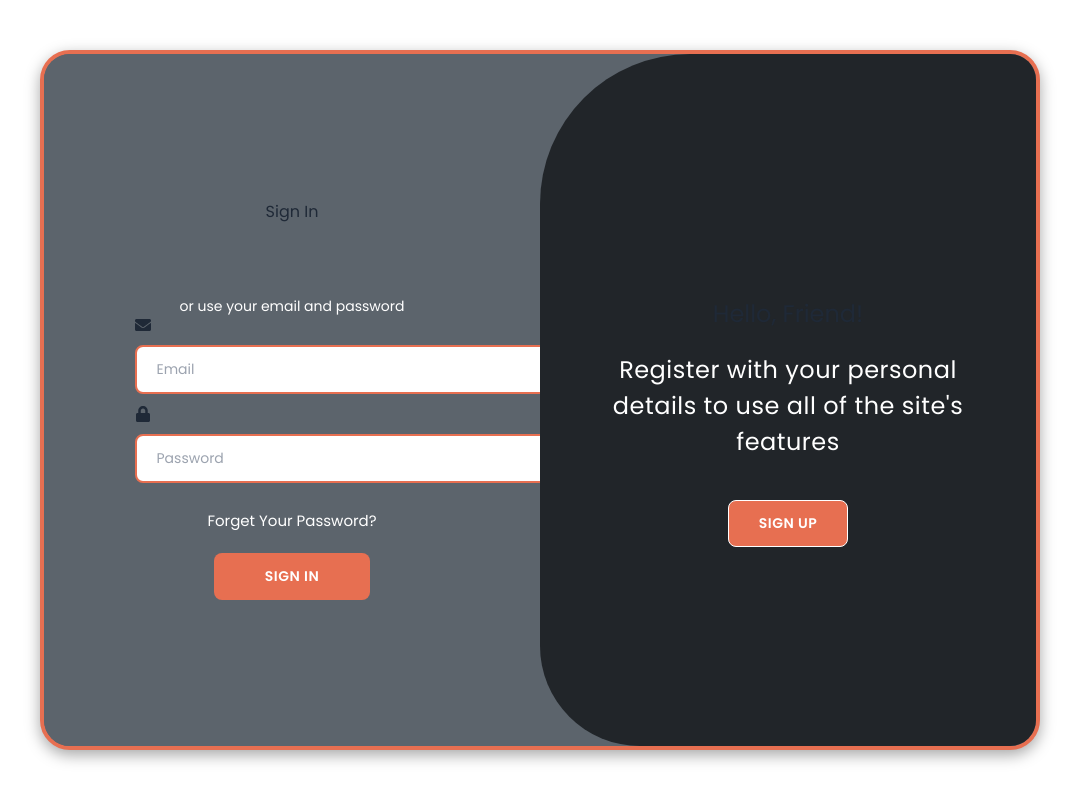
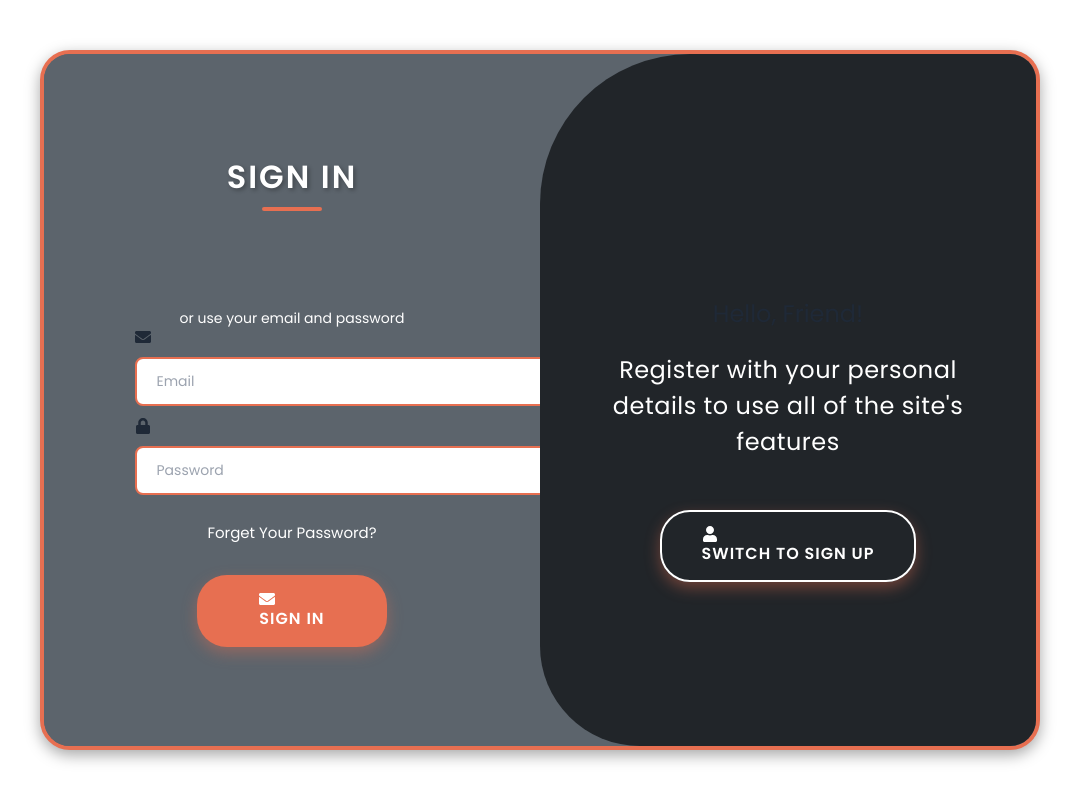
Before and after one commit to Pawarasasmina/SSD-Assignment, a React (Vite) app in the folder frontend/: page / in a window 1280 px wide. Shown: the whole page, without its empty margins (100-1179 px from the left). Built offline with nearby package versions, Linux system fonts and the light colour scheme; a web font is replaced by a local one.

Commit message:
login regiter page error fixed

```diff
--- a/frontend/src/pages/LoginRegister.jsx
+++ b/frontend/src/pages/LoginRegister.jsx
@@ -230,7 +230,9 @@ export const LoginRegister = () => {
               />
             </div>
             <a href="#">Forget Your Password?</a>
-            <button type="submit">Sign In</button>
+            <button type="submit">
+              <FaEnvelope style={{ marginRight: '8px' }} /> Sign In
+            </button>
             {error && <div className={styles.error}>{error}</div>}
             {success && <div className={styles.success}>{success}</div>}
           </form>
@@ -325,7 +327,7 @@ export const LoginRegister = () => {
               />
             </div>
             <button type="submit" className={styles.submitButton}>
-              Finish
+              <FaUser style={{ marginRight: '8px' }} /> Create Account
             </button>
             {error && <div className={styles.error}>{error}</div>}
             {success && <div className={styles.success}>{success}</div>}
@@ -346,7 +348,9 @@ export const LoginRegister = () => {
               <p>
                 Enter your personal details to use all of the site's features
               </p>
-              <button onClick={handleToggle}>Sign In</button>
+              <button onClick={handleToggle}>
+                <FaEnvelope style={{ marginRight: '8px' }} /> Switch to Sign In
+              </button>
             </div>
             <div
               className={`${styles["toggle-panel"]} ${styles["toggle-right"]}`}
@@ -356,7 +360,9 @@ export const LoginRegister = () => {
                 Register with your personal details to use all of the site's
                 features
               </p>
-              <button onClick={handleToggle}>Sign Up</button>
+              <button onClick={handleToggle}>
+                <FaUser style={{ marginRight: '8px' }} /> Switch to Sign Up
+              </button>
             </div>
           </div>
         </div>
--- a/frontend/src/styles/LoginRegister.module.css
+++ b/frontend/src/styles/LoginRegister.module.css
@@ -86,6 +86,19 @@ body {
   }
 }
 
+/* Add a subtle pulse animation for buttons */
+@keyframes pulse {
+  0% {
+    transform: scale(1);
+  }
+  50% {
+    transform: scale(1.03);
+  }
+  100% {
+    transform: scale(1);
+  }
+}
+
 .container p {
   font-size: 16px;
   line-height: 24px;
@@ -125,18 +138,19 @@ body {
 .container button {
   background-color: #e76f51;
   color: #fff;
-  font-size: 14px;
-  padding: 12px 50px;
-  border: 1px solid transparent;
-  border-radius: 8px;
-  font-weight: 600;
-  letter-spacing: 0.5px;
+  font-size: 16px;
+  padding: 14px 60px;
+  border: 2px solid transparent;
+  border-radius: 30px;
+  font-weight: 700;
+  letter-spacing: 1px;
   text-transform: uppercase;
-  margin-top: 10px;
+  margin-top: 20px;
   cursor: pointer;
   position: relative;
   overflow: hidden;
-  transition: background-color 0.3s, color 0.3s;
+  transition: all 0.3s ease;
+  box-shadow: 0 6px 15px rgba(231, 111, 81, 0.4);
 }
 
 .container button.hidden {
@@ -145,9 +159,10 @@ body {
 }
 
 .container button:hover {
-  background-color: #e76f51;
+  background-color: #ff8162;
   color: #fff;
-  animation: glow 1s infinite;
+  transform: translateY(-3px);
+  box-shadow: 0 10px 20px rgba(231, 111, 81, 0.6);
 }
 
 .container form {
@@ -160,6 +175,31 @@ body {
   height: 100%;
   width: 100%;
   box-sizing: border-box;
+}
+
+/* Enhanced form headers */
+.container form h1 {
+  color: #fff;
+  font-size: 32px;
+  font-weight: 700;
+  text-transform: uppercase;
+  margin-bottom: 25px;
+  letter-spacing: 2px;
+  text-shadow: 2px 2px 4px rgba(0,0,0,0.3);
+  position: relative;
+  padding-bottom: 10px;
+}
+
+.container form h1::after {
+  content: '';
+  position: absolute;
+  width: 60px;
+  height: 4px;
+  background-color: #e76f51;
+  bottom: 0;
+  left: 50%;
+  transform: translateX(-50%);
+  border-radius: 2px;
 }
 
 .container input {
@@ -248,24 +288,27 @@ body {
 }
 
 .toggle-panel button {
-  background-color: #e76f51;
-  border: 1px solid #fff;
+  background-color: transparent;
+  border: 2px solid #fff;
   color: #fff;
-  padding: 12px 30px;
-  border-radius: 8px;
-  font-weight: 600;
-  letter-spacing: 0.5px;
+  padding: 14px 40px;
+  border-radius: 30px;
+  font-weight: 700;
+  font-size: 16px;
+  letter-spacing: 1px;
   text-transform: uppercase;
   cursor: pointer;
-  margin-top: 20px;
+  margin-top: 30px;
   position: relative;
   overflow: hidden;
+  transition: all 0.4s ease;
 }
 
 .toggle-panel button:hover {
-  background-color: #e76f51;
-  color: #fff;
-  animation: glow 1s infinite;
+  background-color: #fff;
+  color: #e76f51;
+  transform: scale(1.05);
+  box-shadow: 0 0 20px rgba(255, 255, 255, 0.5);
 }
 
 .toggle-panel h1,
@@ -293,7 +336,7 @@ body {
   color: rgb(199, 210, 254);
 }
 
-/* Add to LoginRegister.module.css */
+/* Social container styles */
 .social-container {
   display: flex;
   justify-content: center;
@@ -310,6 +353,25 @@ body {
   align-items: center;
 }
 
+/* Specific styling for the submit buttons */
+.submitButton {
+  background: linear-gradient(45deg, #e76f51, #ff8a65) !important;
+  animation: pulse 2s infinite;
+}
+
+/* Add a focus state for better accessibility */
+.container button:focus,
+.toggle-panel button:focus {
+  outline: none;
+  box-shadow: 0 0 0 3px rgba(231, 111, 81, 0.5);
+}
+
+/* Add icon alignment in buttons */
+.container button svg,
+.toggle-panel button svg {
+  vertical-align: middle;
+}
+
 /* Google button styles */
 .social-container button {
   cursor: pointer !important;
```
